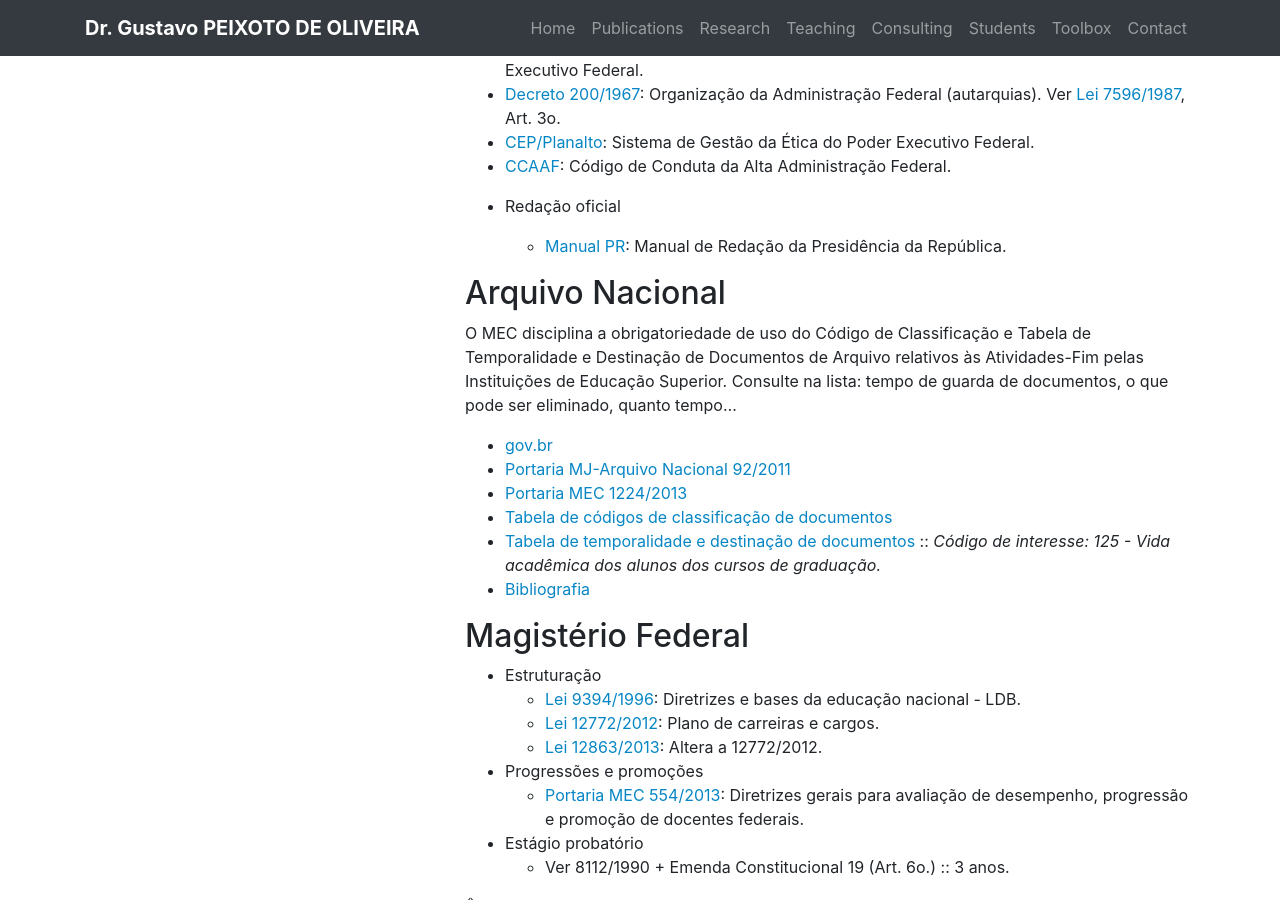
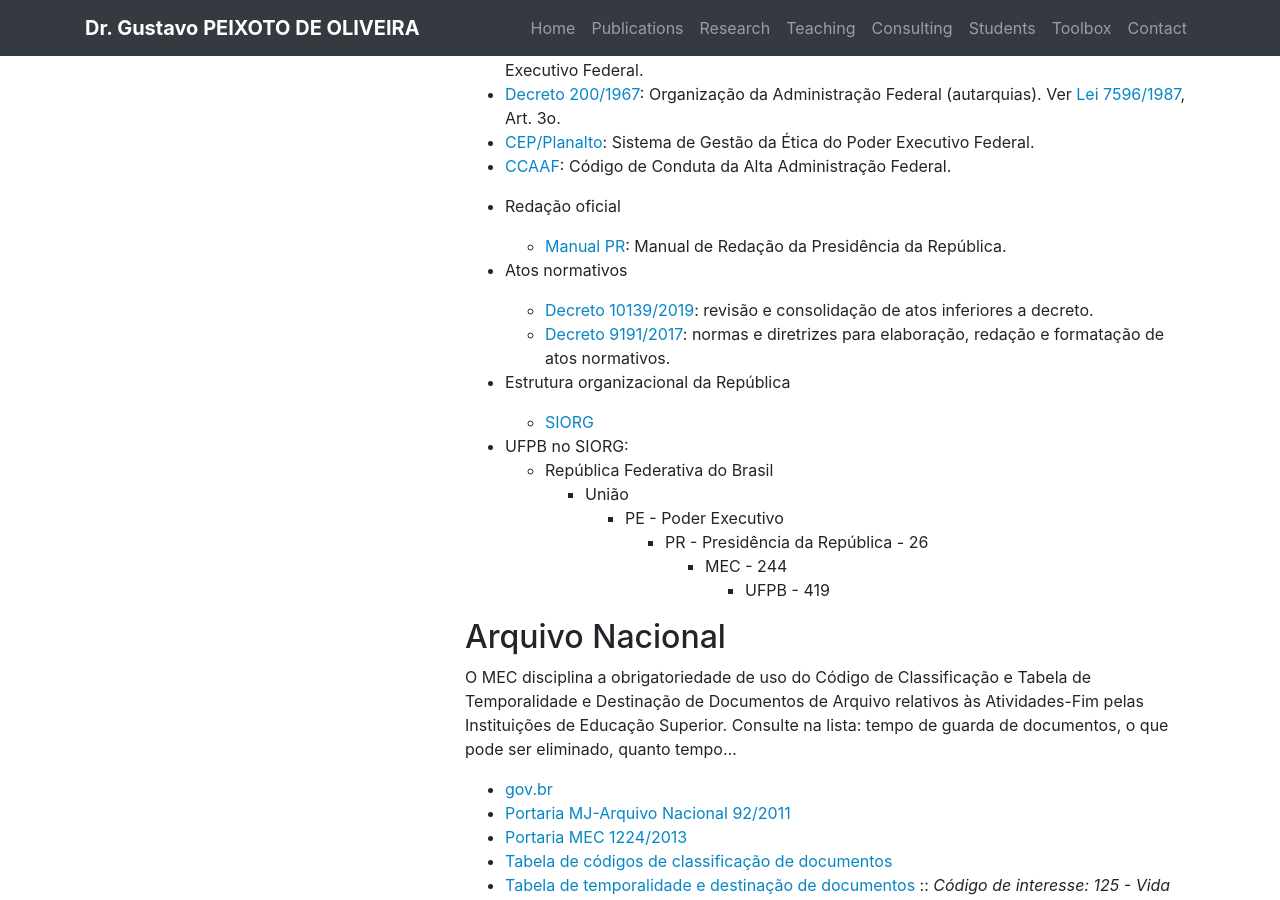
Before and after one commit to gcpeixoto/gcpeixoto.github.io, a Jekyll site: the page built from _toolbox/G-w-law.md, in a window 1280 px wide and 900 px high, scrolled down 278 px. Built offline with Jekyll 4.4.1, drawn with Linux system fonts in a browser that asks for light colours.

Commit message:
Update law

```diff
--- a/_toolbox/G-w-law.md
+++ b/_toolbox/G-w-law.md
@@ -18,6 +18,23 @@
 - Redação oficial
 
 	- [Manual PR](../_media/files/leis/manual-redacao-presidencia.pdf): Manual de Redação da Presidência da República.
+
+- Atos normativos
+
+	- [Decreto 10139/2019](http://www.planalto.gov.br/ccivil_03/_ato2019-2022/2019/decreto/D10139.htm): revisão e consolidação de atos inferiores a decreto.
+	- [Decreto 9191/2017](http://www.planalto.gov.br/ccivil_03/_ato2015-2018/2017/decreto/d9191.htm): normas e diretrizes para elaboração, redação e formatação de atos normativos.
+
+- Estrutura organizacional da República
+
+	- [SIORG](https://siorg.gov.br/siorg-cidadao-webapp/resources/app/organograma.html)
+
+- UFPB no SIORG:
+	- República Federativa do Brasil
+		- União
+			- PE - Poder Executivo
+				- PR - Presidência da República - 26
+					- MEC - 244
+						- UFPB - 419
 
 
 ## Arquivo Nacional
```
